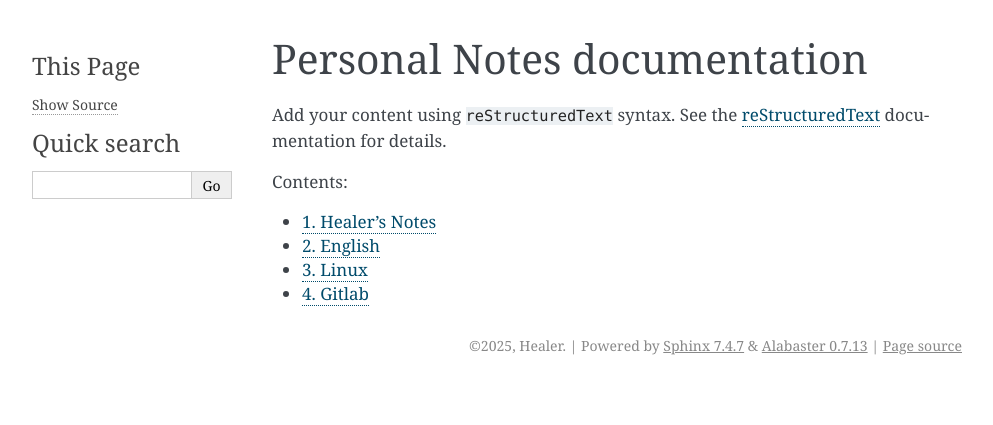
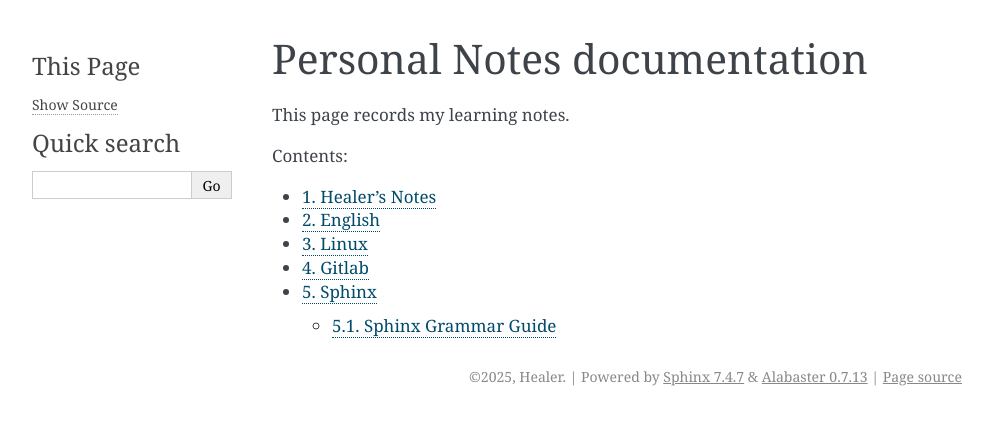
Before and after one commit to Healer8/pn, a Sphinx documentation site: the page built from source/index.rst, in a window 1280 px wide. Shown: the top 425 px of the page, without its empty margins (148-1141 px from the left). Built offline with Sphinx 7.4.7, drawn with Linux system fonts in a browser that asks for light colours.

Commit message:
Added sphinx title syntax (#3)
* Added sphinx tutorial

* Added sphinx title style photo

* modified index.rst details

* write title in code block

* Added some describe

---------

Co-authored-by: root <root@DZ-JYH.localdomain>

```diff
--- a/source/index.rst
+++ b/source/index.rst
@@ -6,9 +6,7 @@
 Personal Notes documentation
 ================================
 
-Add your content using ``reStructuredText`` syntax. See the
-`reStructuredText <https://www.sphinx-doc.org/en/master/usage/restructuredtext/index.html>`_
-documentation for details.
+This page records my learning notes.
 
 
 .. toctree::
@@ -20,3 +18,4 @@
    english.rst
    linux.rst
    gitlab.rst
+   sphinx.rst
```
Also changed, not shown: source/sphinx.rst (added, +44 -0 lines), source/images/sphinx/title_style.png (added), source/linux.rst (line endings or trailing spaces).
